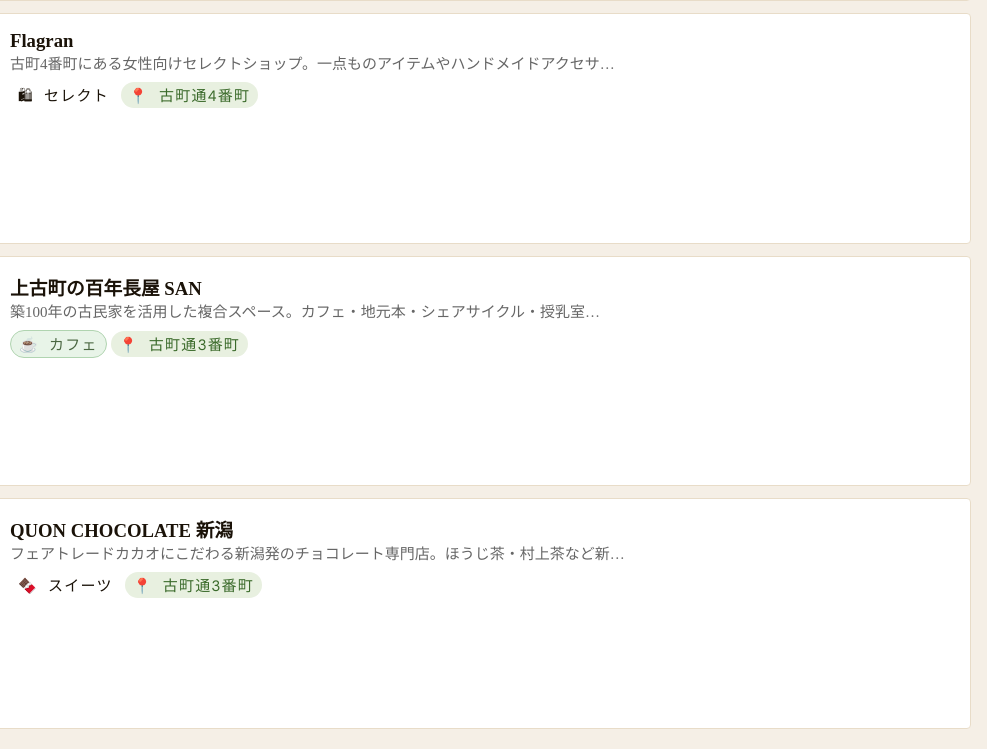
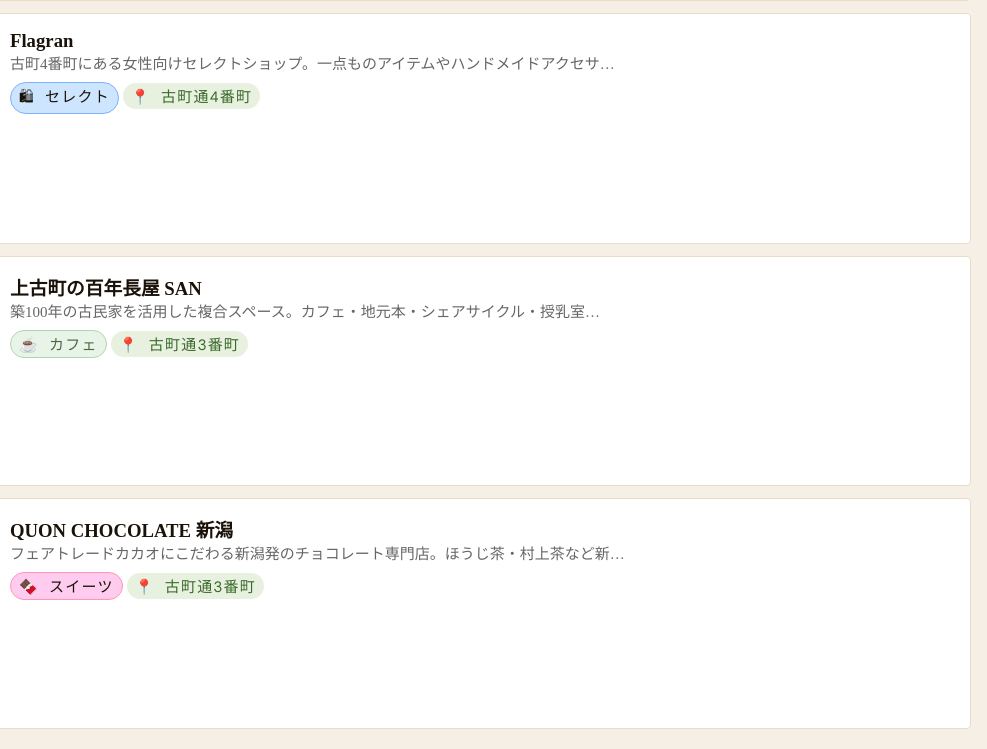
Before and after one commit to dodoco314/Furumachiweb, a plain HTML site: page index.html in a window 1280 px wide. Shown: the part 2894-3643 px from the top of the page, 293-1280 px from the left. Drawn offline with nearby package versions, Linux system fonts and the light colour scheme.

Commit message:
タグ色追加

```diff
--- a/style.css
+++ b/style.css
@@ -234,6 +234,8 @@
 .tag.food { background: #fff0e0; color: var(--gold); border: 1px solid #f0d090; }
 .tag.vintage { background: #e8ecff; color: var(--indigo); border: 1px solid #c0caee; }
 .tag.cafe { background: #e8f4e8; color: var(--moss); border: 1px solid #b0d4b0; }
+.tag.select { background: #cee5ff; color: var(--steelblue); border: 1px solid #7cb3ff; }
+.tag.sweets { background: #ffccef; color: var(--pink); border: 1px solid #ff95b8; }
 .tag.culture { background: #fce8e8; color: var(--vermillion); border: 1px solid #f0c0c0; }
 .tag.kamihuru { background: #e4e8bc; color: var(--yellow); border: 1px solid #fff09b; }
 .tag.town5 {background: #d7f4ff; color: var(--steelblue); border: 1px solid #7aceff; }
```
